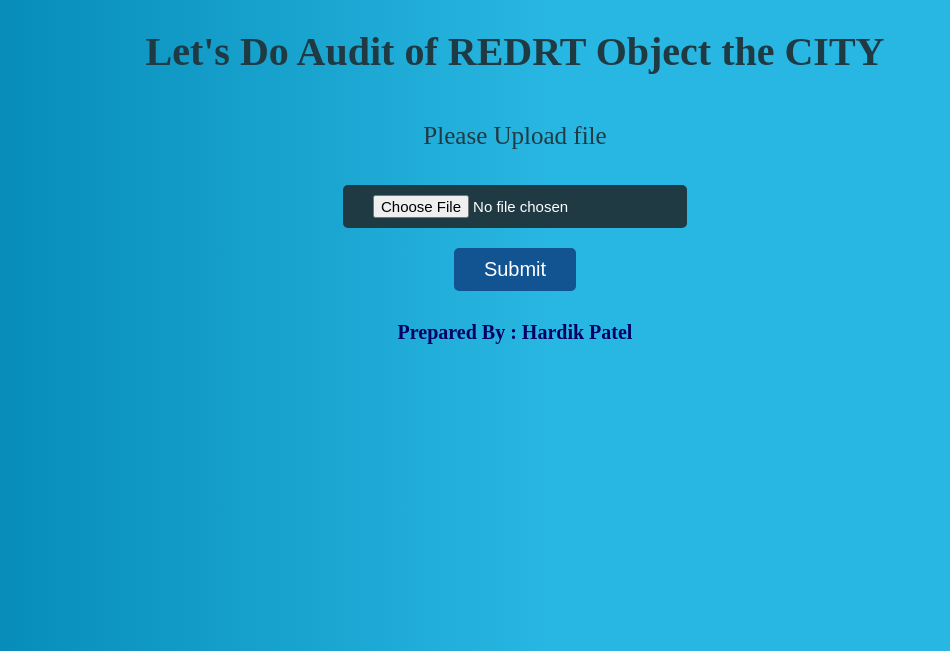
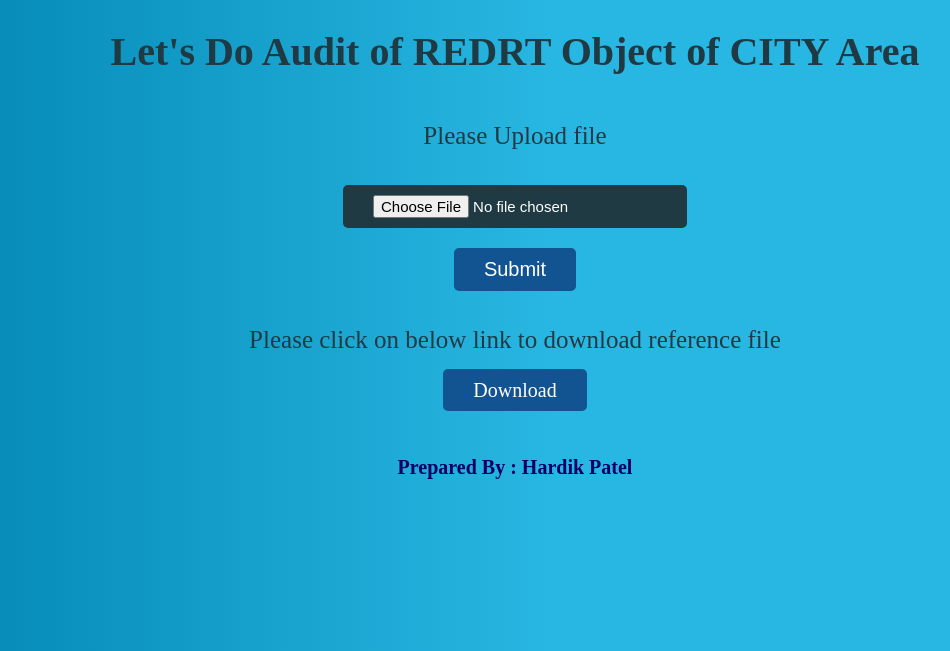
Before and after one commit to HardikDarshi/ML_Projects, a Flask app: page / in a window 1280 px wide. Shown: the top 651 px of the page, without its empty margins (125-1075 px from the left). Run offline with Flask 2, Linux system fonts and the light colour scheme.

Commit message:
Add files via upload

```diff
--- a/templates/index.html
+++ b/templates/index.html
@@ -4,12 +4,12 @@
     <meta content="text/html;charset=utf-8" http-equiv="Content-Type">
     <meta content="utf-8" http-equiv="encoding">
 
-  <link rel="stylesheet" type='text/css' href= "{{ url_for('static', filename='css/style.css') }}">
+  <link rel="stylesheet" type = 'text/css' href= "{{ url_for('static', filename='css/style.css') }}">
     <!-- <link rel="stylesheet" href="C:\Users\CNU23895TK\PycharmProjects\REDRT2\static\css\style.css">-->
 </head>
 <body>
  <div class="content">
-    <h1>Let's Do Audit of REDRT Object the CITY</h1>
+    <h1>Let's Do Audit of REDRT Object of CITY Area</h1>
 
 
  </div>
@@ -20,6 +20,11 @@
     <input type = 'submit' name = "Submit" class="submitbtn">
  </form>
 
+  <form method = "post" enctype="multipart/form-data" class="bg">
+  <p>Please click on below link to download reference file</p>
+<a href= "{{url_for('downlaod_reffile')}}" class = "Downloadbtn"> Download </a>
+  </form>
+<br>
 <h3>Prepared By : Hardik Patel </h3>
 
 </body>
```
